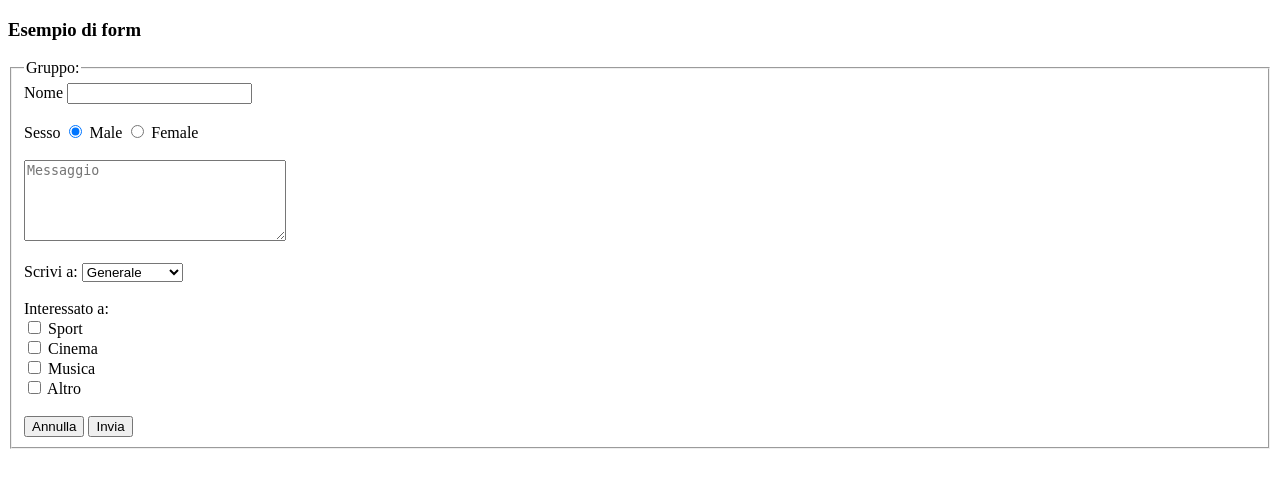
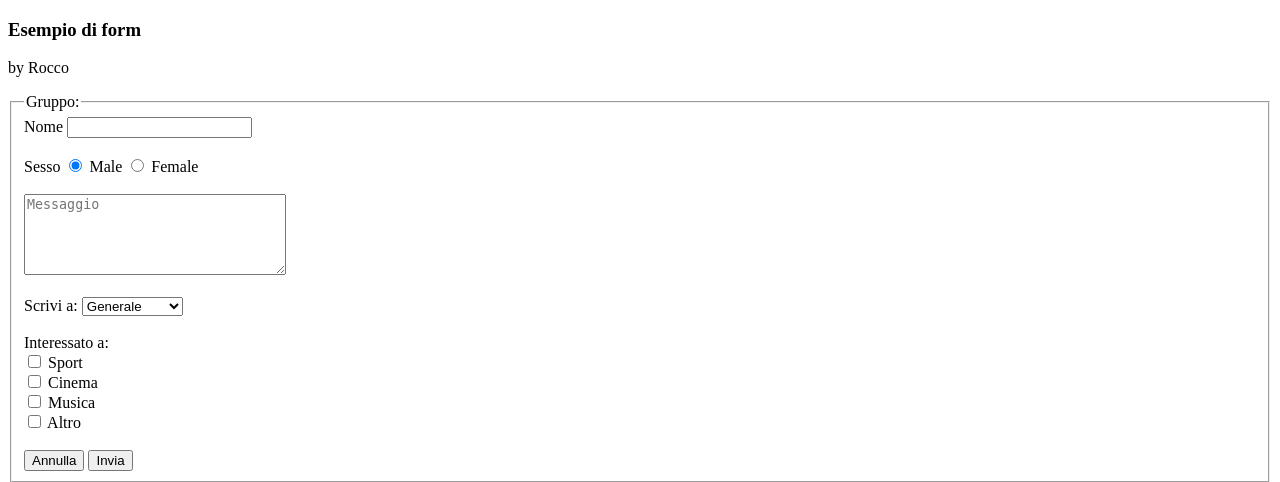
Before and after one commit to martiele/corsophp, a PHP site: page /1-form.php in a window 1280 px wide. Shown: the top 482 px of the page. Run offline with PHP 8.4, Linux system fonts and the light colour scheme.

Commit message:
Update 1-form.php
prova commit

```diff
--- a/Lezione 2/1-form.php
+++ b/Lezione 2/1-form.php
@@ -6,6 +6,7 @@
 <body>
 
 <h3>Esempio di form</h3>
+<p>by Rocco</p>
 
 <form accept-charset="UTF-8" action="action_page.php" autocomplete="off" method="GET">
 	<fieldset>
```
